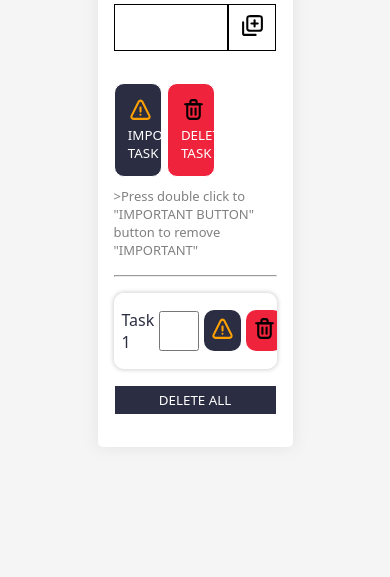
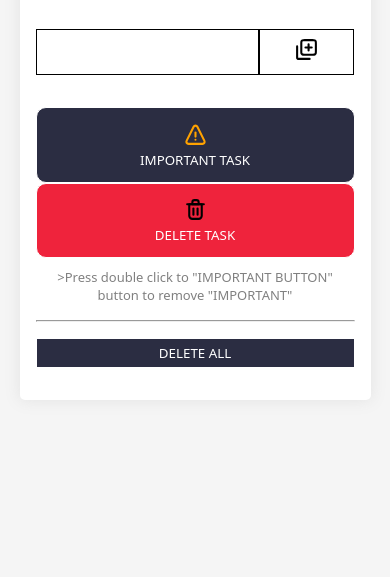
Before and after one commit to faazdy/ToDo-List, a plain HTML site: page index.html in a window 390 px wide. Shown: the part 267-844 px from the top of the page. Drawn offline with Linux system fonts and the light colour scheme.

Commit message:
-m 'finish, resposive'

```diff
--- a/index.html
+++ b/index.html
@@ -34,18 +34,6 @@
             </article>
             <hr>
             <ul id="task-container">
-                <li>
-                    <p>
-                        Task 1
-                    </p>
-                    <input type="checkbox" name="" id="checkbox">
-                    <button>
-                        <img src="assets/icons/anchor.svg" alt="icon">
-                    </button>
-                    <button>
-                        <img src="assets/icons/delete.svg" alt="icon" srcset="">
-                    </button>
-                </li>
             </ul>
             <button id="deleteAll">DELETE ALL</button>
         </section>
--- a/style.css
+++ b/style.css
@@ -137,3 +137,14 @@ main{
     }
 }
 img{width: 25px;}
+@media screen and (max-width: 850px) {
+    body{
+        text-align: center;
+    }
+    main .container{width: 90%;}
+    .container .instructions{
+        button{
+            width: 100%;
+        }
+    }
+}
```
